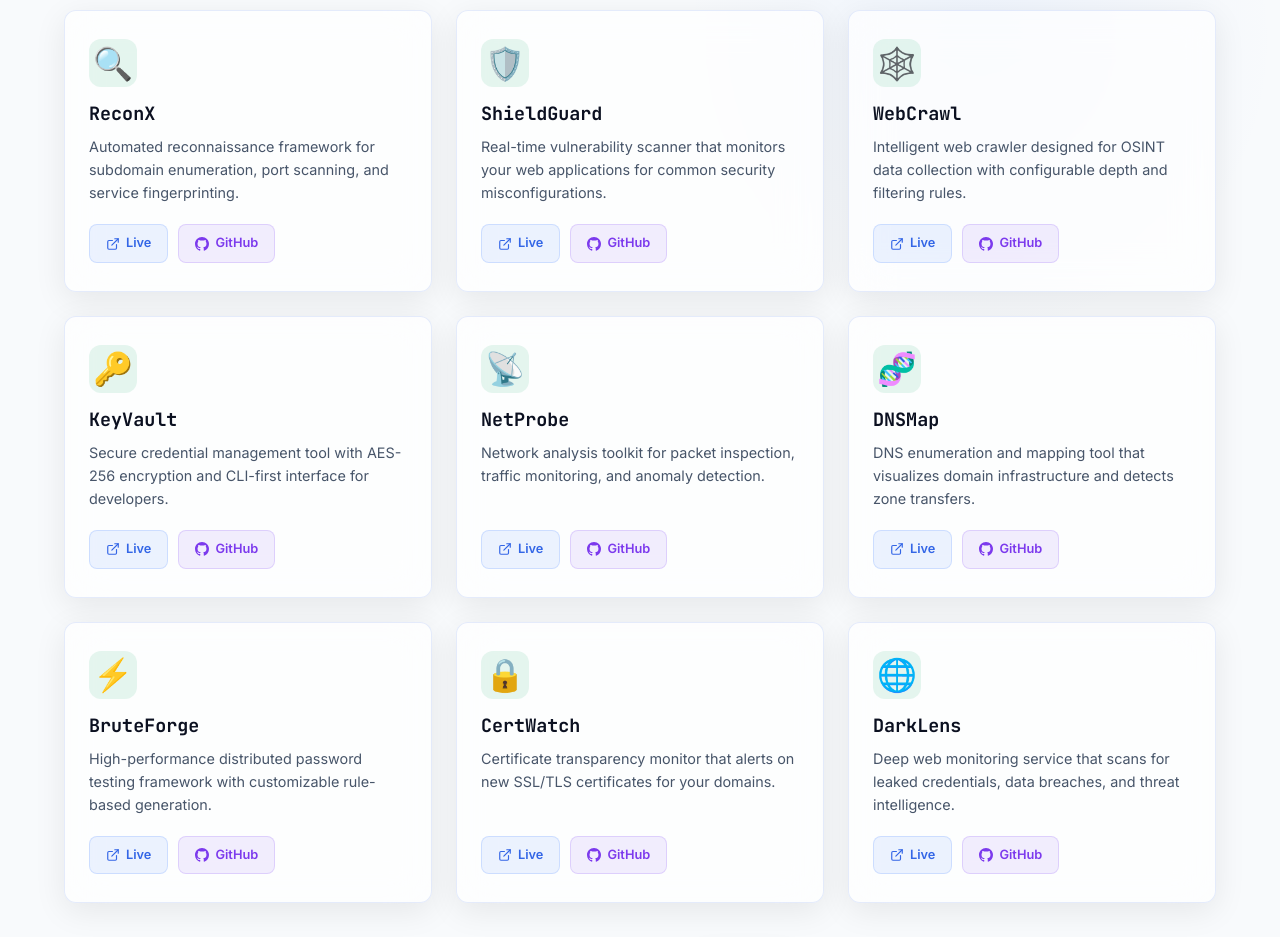
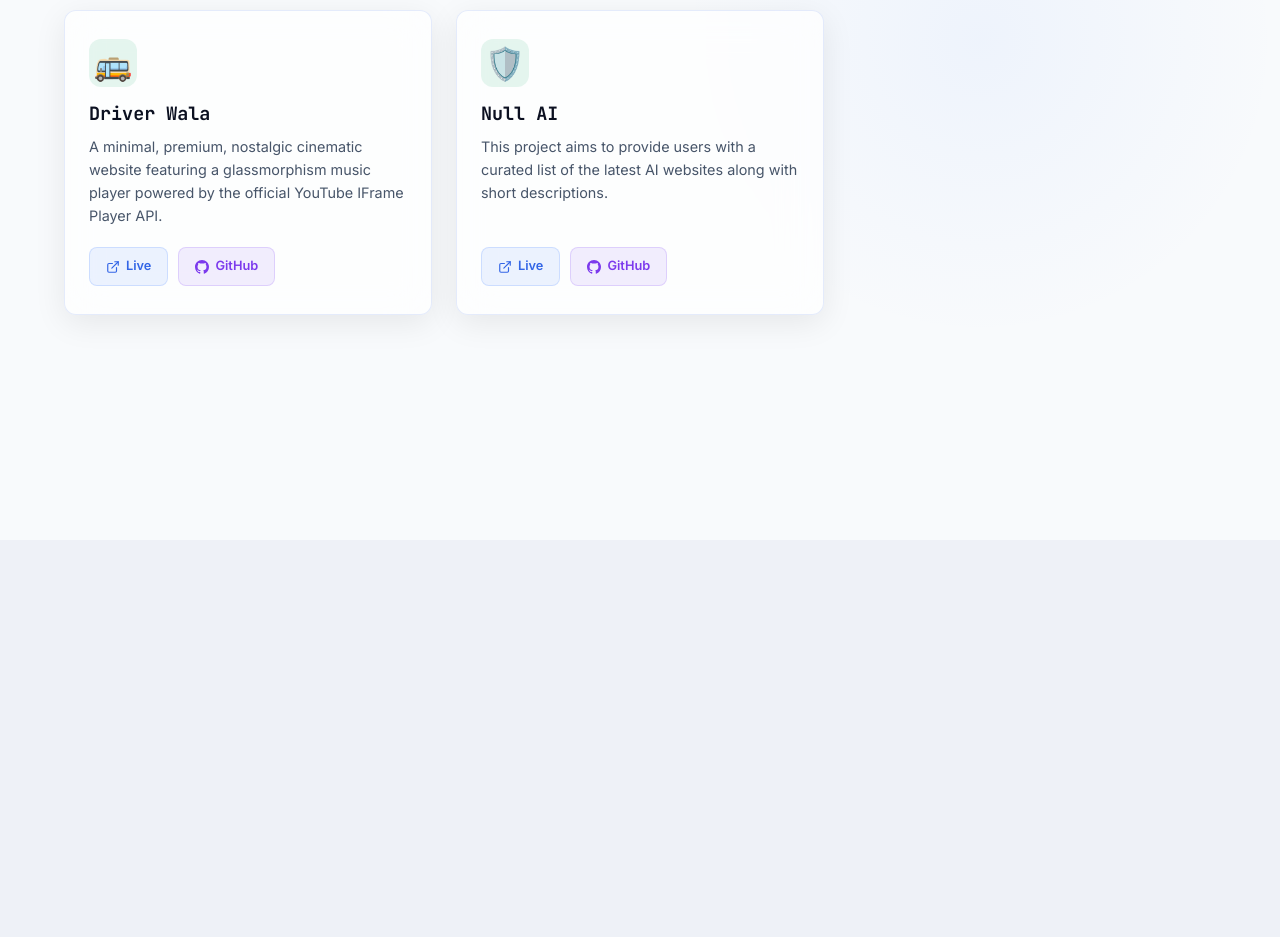
Before and after one commit to nullhackers/nullhackers, a React (Vite) app: page / in a window 1280 px wide. Shown: the part 1860-2797 px from the top of the page. Built offline with nearby package versions, Linux system fonts and the light colour scheme.

Commit message:
feat: added readme and added some projects

```diff
--- a/src/data/projects.js
+++ b/src/data/projects.js
@@ -1,100 +1,21 @@
 const projects = [
   {
     id: 1,
-    logo: '🔍',
-    name: 'ReconX',
-    description: 'Automated reconnaissance framework for subdomain enumeration, port scanning, and service fingerprinting.',
-    liveUrl: '#',
-    githubUrl: '#',
+    logo: '🚌',
+    name: 'Driver Wala',
+    description: 'A minimal, premium, nostalgic cinematic website featuring a glassmorphism music player powered by the official YouTube IFrame Player API.',
+    liveUrl: 'https://driverwala.vercel.app/',
+    githubUrl: 'https://github.com/nullhackers/driver-saab',
   },
   {
     id: 2,
     logo: '🛡️',
-    name: 'ShieldGuard',
-    description: 'Real-time vulnerability scanner that monitors your web applications for common security misconfigurations.',
-    liveUrl: '#',
-    githubUrl: '#',
+    name: 'Null AI',
+    description: ' This project aims to provide users with a curated list of the latest AI websites along with short descriptions.',
+    liveUrl: 'https://nullaii.netlify.app/',
+    githubUrl: 'https://github.com/nullhackers/nullai',
   },
-  {
-    id: 3,
-    logo: '🕸️',
-    name: 'WebCrawl',
-    description: 'Intelligent web crawler designed for OSINT data collection with configurable depth and filtering rules.',
-    liveUrl: '#',
-    githubUrl: '#',
-  },
-  {
-    id: 4,
-    logo: '🔑',
-    name: 'KeyVault',
-    description: 'Secure credential management tool with AES-256 encryption and CLI-first interface for developers.',
-    liveUrl: '#',
-    githubUrl: '#',
-  },
-  {
-    id: 5,
-    logo: '📡',
-    name: 'NetProbe',
-    description: 'Network analysis toolkit for packet inspection, traffic monitoring, and anomaly detection.',
-    liveUrl: '#',
-    githubUrl: '#',
-  },
-  {
-    id: 6,
-    logo: '🧬',
-    name: 'DNSMap',
-    description: 'DNS enumeration and mapping tool that visualizes domain infrastructure and detects zone transfers.',
-    liveUrl: '#',
-    githubUrl: '#',
-  },
-  {
-    id: 7,
-    logo: '⚡',
-    name: 'BruteForge',
-    description: 'High-performance distributed password testing framework with customizable rule-based generation.',
-    liveUrl: '#',
-    githubUrl: '#',
-  },
-  {
-    id: 8,
-    logo: '🔒',
-    name: 'CertWatch',
-    description: 'Certificate transparency monitor that alerts on new SSL/TLS certificates for your domains.',
-    liveUrl: '#',
-    githubUrl: '#',
-  },
-  {
-    id: 9,
-    logo: '🌐',
-    name: 'DarkLens',
-    description: 'Deep web monitoring service that scans for leaked credentials, data breaches, and threat intelligence.',
-    liveUrl: '#',
-    githubUrl: '#',
-  },
-  {
-    id: 10,
-    logo: '🤖',
-    name: 'PhishDetect',
-    description: 'Machine learning powered phishing URL detector with browser extension and API integration.',
-    liveUrl: '#',
-    githubUrl: '#',
-  },
-  {
-    id: 11,
-    logo: '📊',
-    name: 'ThreatGraph',
-    description: 'Interactive threat intelligence visualization platform connecting IOCs, actors, and campaigns.',
-    liveUrl: '#',
-    githubUrl: '#',
-  },
-  {
-    id: 12,
-    logo: '🧪',
-    name: 'MalSandbox',
-    description: 'Automated malware analysis sandbox with dynamic behavior monitoring and detailed reports.',
-    liveUrl: '#',
-    githubUrl: '#',
-  },
+
 ];
 
 export default projects;
```
Also changed, not shown: 1 other file (tests, documents, lock files or other folders).
